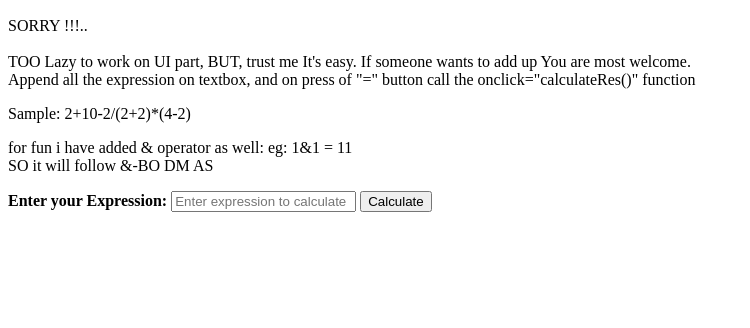
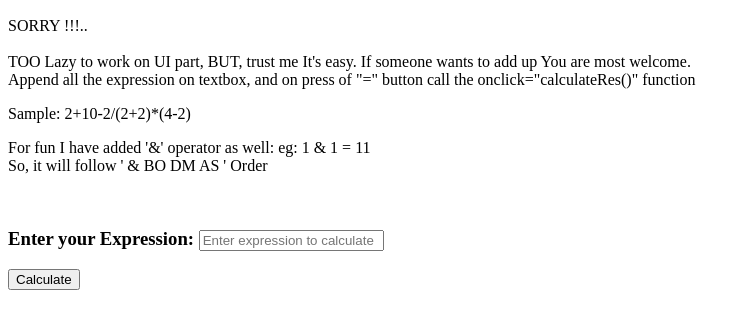
Before and after one commit to binod-ranabhat/calculatorJS, a plain HTML site: page calc-dented.html in a window 1280 px wide. Shown: the part 50-378 px from the top of the page, without its empty margins (0-750 px from the left). Drawn offline with Linux system fonts and the light colour scheme.

Commit message:
Update calc-dented.html

```diff
--- a/calc-dented.html
+++ b/calc-dented.html
@@ -12,9 +12,9 @@
 
 
 <p> Sample: 2+10-2/(2+2)*(4-2) <br />
-<p> for fun i have added & operator as well: eg: 1&1 = 11 <br /> SO it will follow &-BO DM AS  </p>
-<p></p>
-<b>Enter your Expression: </b><input type="text" id="inputVal" placeholder="Enter expression to calculate">
+<p> For fun I have added '&' operator as well: eg: 1 & 1 = 11 <br /> So, it will follow ' & BO DM AS ' Order  </p>
+<br />
+<b><h3>Enter your Expression: </b><input type="text" id="inputVal" placeholder="Enter expression to calculate"></h3>
 <button onclick="calculateRes()">Calculate</button>
 <h3 id="result"></h3>
 
@@ -23,7 +23,7 @@
 // first get expression
 // loop through expression
 // put all numbers and operators seperatly in array
-// then calculate the values
+// then calculate the values by checking operator orders
 
 
 function calculateRes() {
```
